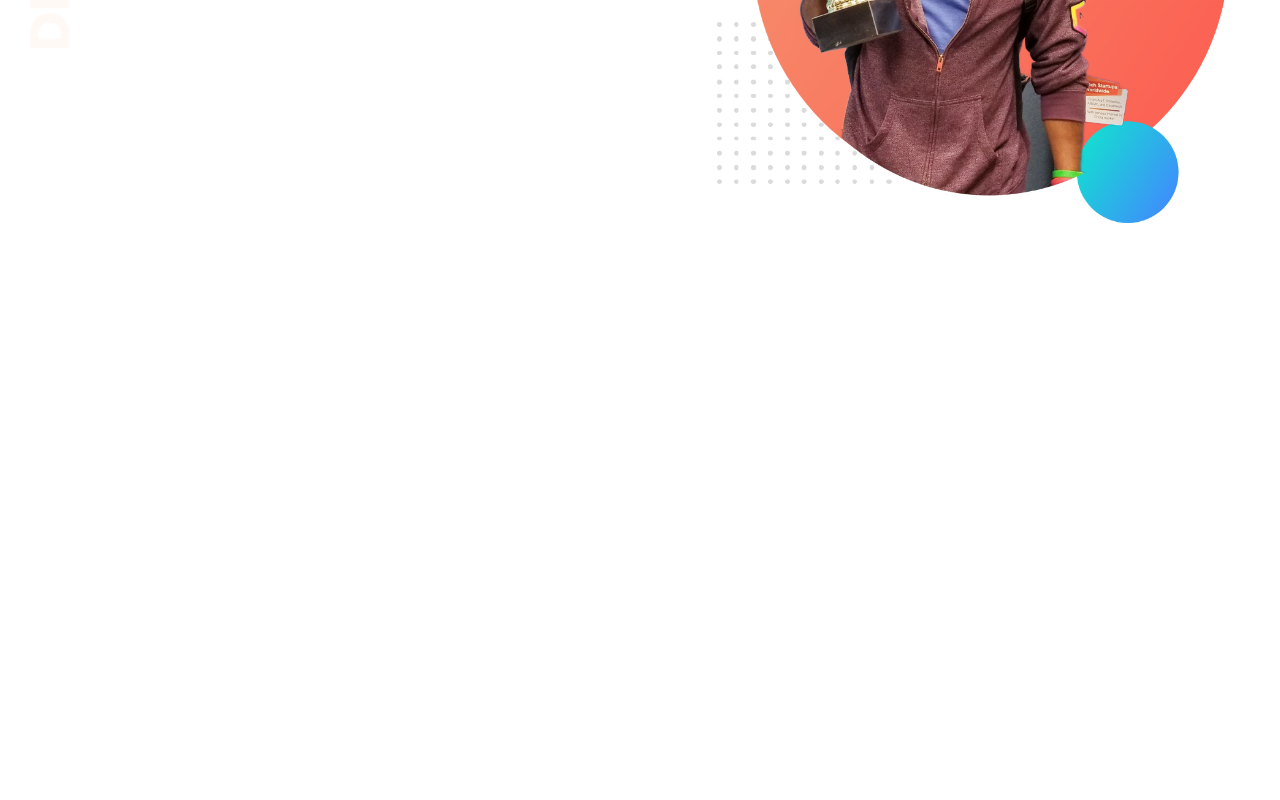
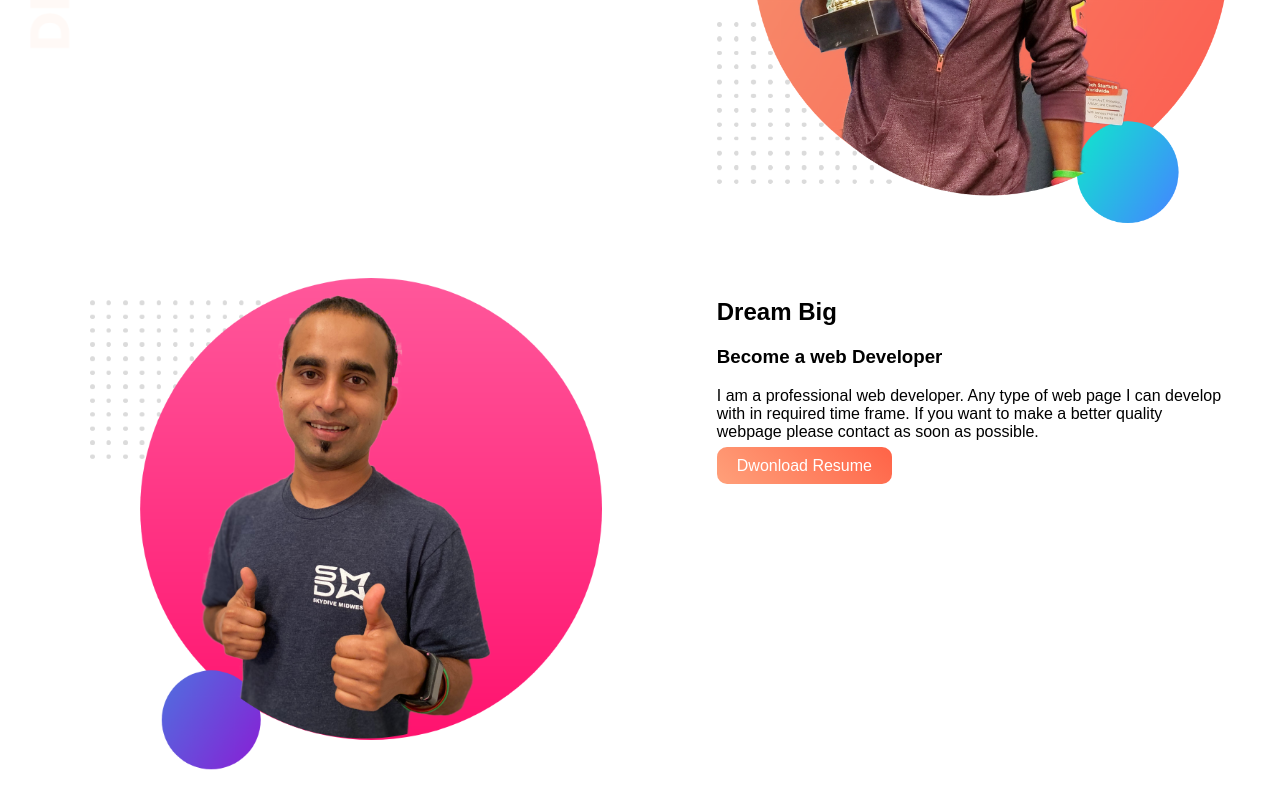
Before and after one commit to platobala/portfolio-sample, a plain HTML site: page index.html in a window 1280 px wide. Shown: the part 311-1111 px from the top of the page. Before the commit the page ends 800 px from the top, so only its background shows below. Drawn offline with Linux system fonts and the light colour scheme.

Commit message:
update bottam

```diff
--- a/index.html
+++ b/index.html
@@ -21,5 +21,17 @@
             <img src="images/jhankar.png" alt="">
         </div>
     </section>
+    <section class="bottam-banner">
+        <div class="half-width">
+                <img src="images/jhankar2.png" alt="">
+        </div>
+        <div class="half-width">
+            <h2>Dream Big</h3>
+            <h3>Become a web Developer</h3>
+            <p>I am a professional web developer. Any type of web page I can develop with in required time frame. If you want to make a better quality webpage please contact as soon as possible.</p>
+            <a class="link-button" target="_blank" href="https://web.facebook.com/Platobala.16568">Dwonload Resume</a>
+        </div>
+
+    </section>
 </body>
 </html>
--- a/style.css
+++ b/style.css
@@ -31,3 +31,7 @@ section{
     font-size: bold;
 
 }
+.bottam-banner{
+    background-image: url(images/dream-bg);
+    background-repeat: no-repeat;
+}
```
